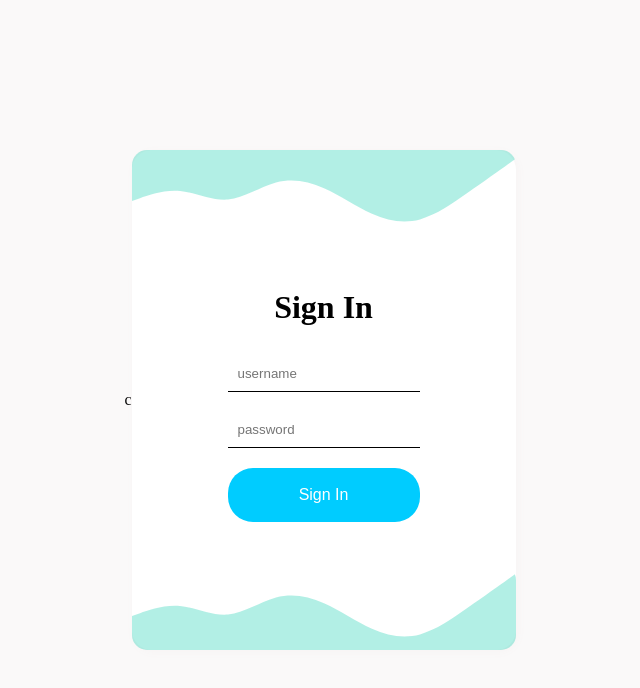
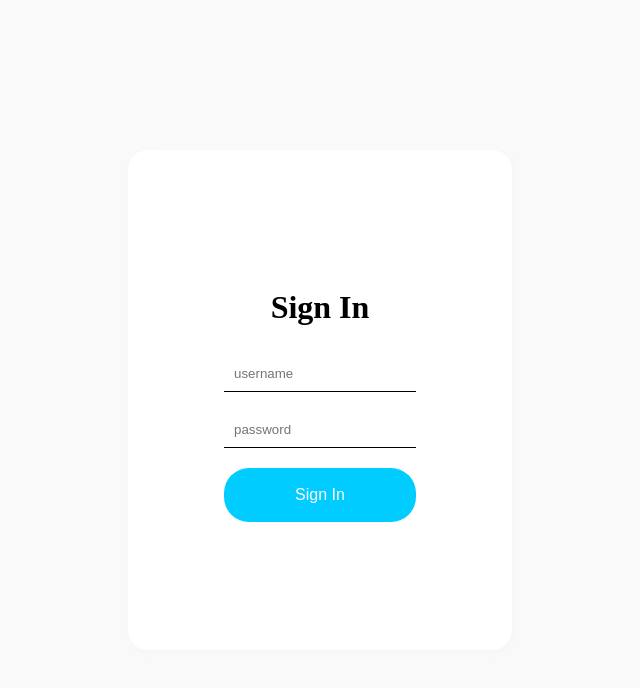
Before and after one commit to sam37A/loginUi, a plain HTML site: page index.html in a window 1280 px wide. Shown: the whole page, without its empty margins (320-960 px from the left). Drawn offline with Linux system fonts and the light colour scheme.

Commit message:
bug fixed

```diff
--- a/index.html
+++ b/index.html
@@ -1,4 +1,4 @@
-<!DOCTYPE html>c
+<!DOCTYPE html>
 <html lang="en">
 <head>
     <meta charset="UTF-8">
@@ -6,10 +6,11 @@
     <meta name="viewport" content="width=device-width, initial-scale=1.0">
     <title>Login UI</title>
     <link rel="stylesheet" href="style.css">
+
 </head>
 <body>
    <div class="form-container" >
-    <img class="wave-img" src="./img/wave (1).svg" alt="wave-png">
+    <!-- <img class="wave-img" src="./img/wave (1).svg" alt="wave-png"> -->
     <form action="" class="ui-form">
         <div class="signIn-heading">
             <h1>Sign In</h1>
@@ -19,7 +20,7 @@
         <input type="submit" value="Sign In" id="submit">
 
     </form>
-    <img class="wave-img" src="./img/wave.svg" alt="wave-png">
+    <!-- <img class="wave-img" src="./img/wave.svg" alt="wave-png"> -->
    </div>
 
 </body>
--- a/style.css
+++ b/style.css
@@ -21,11 +21,8 @@
    width:30%;
     max-width: 600px;
     min-width: 300px;
-
-   max-height: 700px;
-   min-height: 300px;
-  height: 500px;
- border-radius: 20px;
+   height: 500px;
+    border-radius: 20px;
    box-shadow: 2px 2px 9px rgb(247, 244, 244);
     background-color:#ffffff;
 }
```
Also changed, not shown: loginDraft2.html (added).
